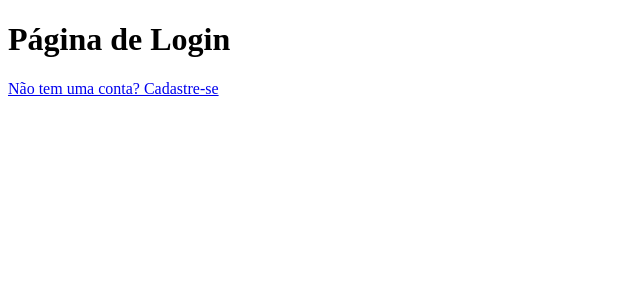
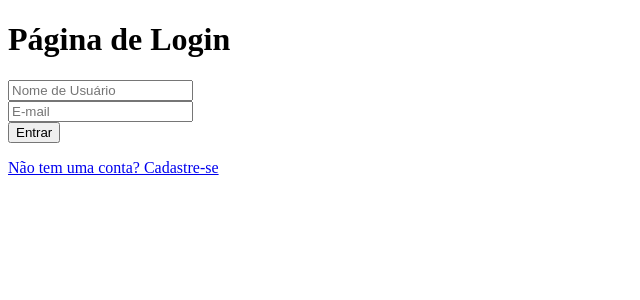
Before and after one commit to EnzoVazz/cpfront, a React (Vite) app in the folder access-control-cp/: page / in a window 1280 px wide. Shown: the top 300 px of the page, without its empty margins (0-640 px from the left). Built offline with nearby package versions, Linux system fonts and the light colour scheme.

Commit message:
Adicionando formulários na página login, usando react-hook-form

```diff
--- a/access-control-cp/src/routes/Login/index.tsx
+++ b/access-control-cp/src/routes/Login/index.tsx
@@ -1,10 +1,47 @@
 import { Link } from 'react-router-dom';
+import type { TipoLogin } from '../../types/TipoLogin';
+import { useForm } from 'react-hook-form';
 
 export default function Login() {
+  const {
+    register,
+    handleSubmit,
+    formState: { errors },
+  } = useForm<TipoLogin>();
+
+  const onSubmit = (data: TipoLogin) => {
+
+  };
   return (
     <div>
       <h1>Página de Login</h1>
-      <Link to="/cadastro">Não tem uma conta? Cadastre-se</Link>
+      <form onSubmit={handleSubmit(onSubmit)} noValidate>
+        <div>
+          <input
+            {...register("nomeUsuario", { required: "O nome de usuário é obrigatório" })}
+            placeholder="Nome de Usuário"
+          />
+          {errors.nomeUsuario && <small>{errors.nomeUsuario.message}</small>}
+        </div>
+        <div>
+          <input
+            type="email"
+            {...register("email", {
+                required: "O e-mail é obrigatório",
+                pattern: {
+                    value: /^\S+@\S+$/i,
+                    message: "Formato de e-mail inválido"
+                }
+            })}
+            placeholder="E-mail"
+          />
+          {errors.email && <small>{errors.email.message}</small>}
+        </div>
+        <button type="submit">Entrar</button>
+      </form>
+      <p>
+        <Link to="/cadastro">Não tem uma conta? Cadastre-se</Link>
+      </p>
     </div>
   );
 }
```
